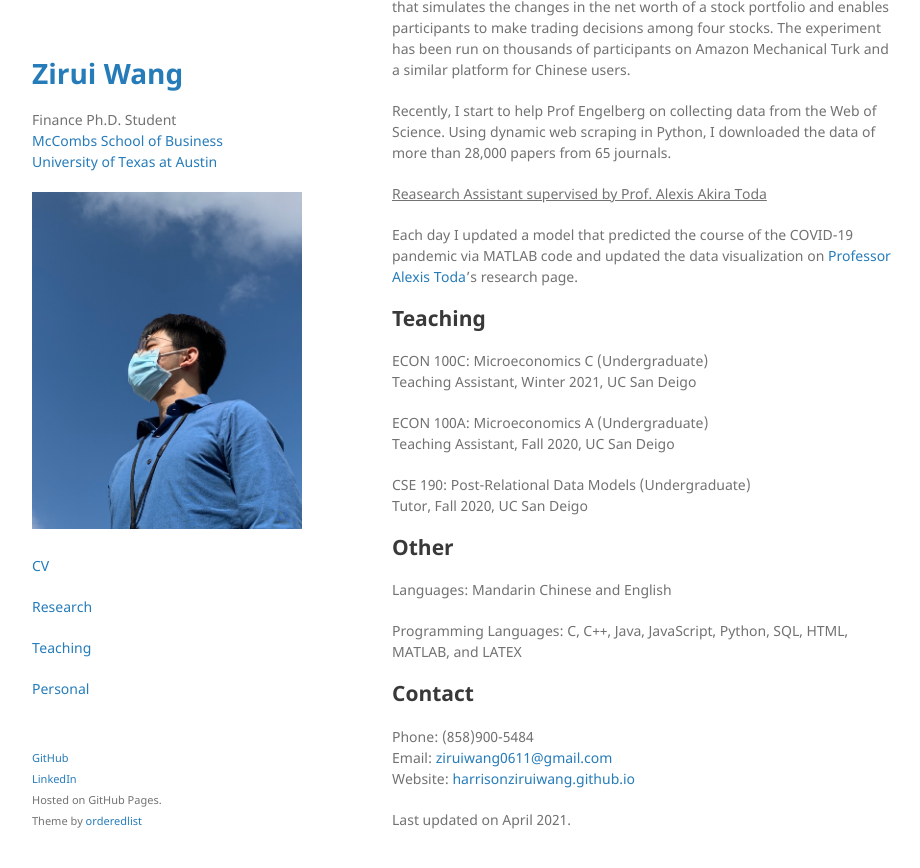
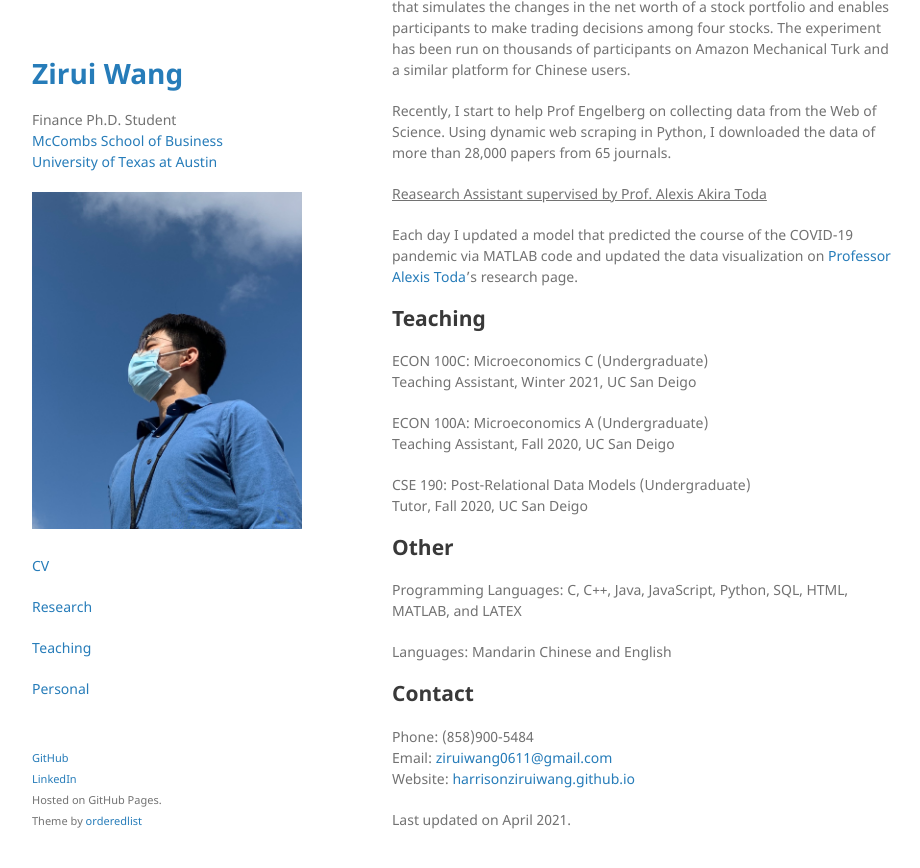
Before and after one commit to HarrisonZiruiWang/HarrisonZiruiWang.github.io, a Jekyll site: the page built from index.md, in a window 1280 px wide and 900 px high, scrolled down 586 px. Shown: the top 868 px of the window, without its empty margins (178-1098 px from the left). Built offline with Jekyll 4.4.1, drawn with Linux system fonts in a browser that asks for light colours; our own code applies the rules of GitHub Pages for plain Markdown files.

```diff
--- a/index.md
+++ b/index.md
@@ -41,9 +41,9 @@ Tutor, Fall 2020, UC San Deigo
 
 ## Other
 
+Programming Languages: C, C++, Java, JavaScript, Python, SQL, HTML, MATLAB, and LATEX
+
 Languages: Mandarin Chinese and English
-
-Programming Languages: C, C++, Java, JavaScript, Python, SQL, HTML, MATLAB, and LATEX
 
 ## Contact
 
```
